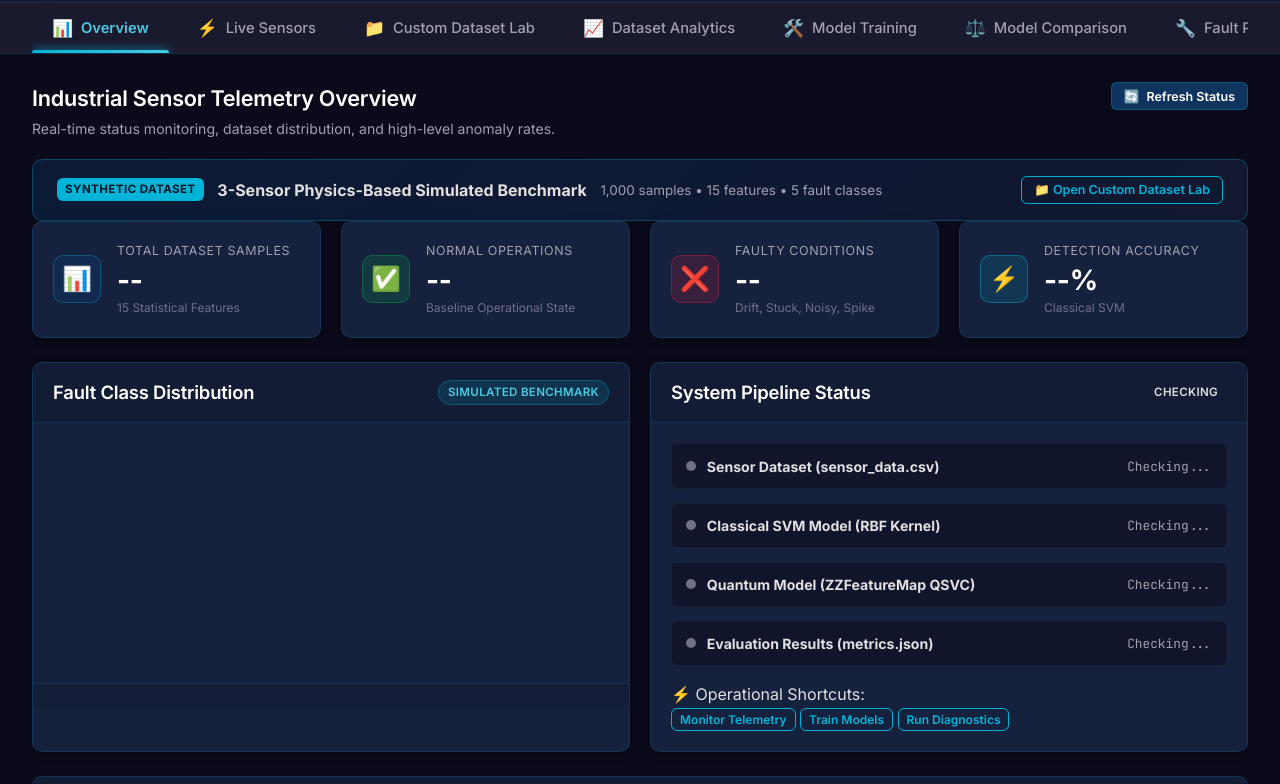
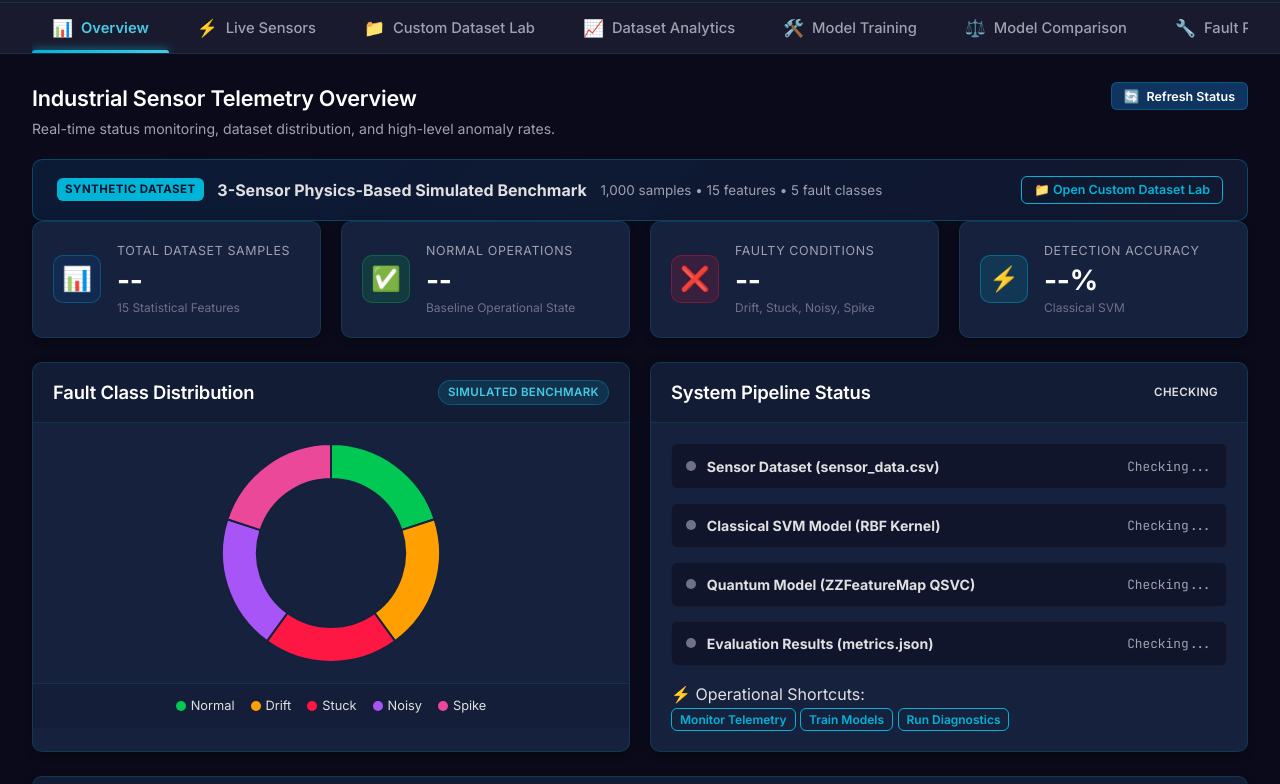
Before and after one commit to Pearlin-01/sensor-detection-qc-, a plain HTML site: page index.html in a window 1280 px wide. Shown: the part 74-858 px from the top of the page. Drawn offline with nearby package versions, Linux system fonts and the light colour scheme; files that its build step writes are made by us from their sources; no server answers.

Commit message:
Update stylesheet and script paths in index.html

```diff
--- a/index.html
+++ b/index.html
@@ -12,7 +12,7 @@
     <link rel="preconnect" href="https://fonts.gstatic.com" crossorigin>
     <link href="https://fonts.googleapis.com/css2?family=Inter:wght@300;400;500;600;700&family=JetBrains+Mono:wght@400;500;600&display=swap" rel="stylesheet">
     <!-- Dashboard Stylesheet -->
-    <link rel="stylesheet" href="/static/style.css">
+    <link rel="stylesheet" href="./dashboard/static/style.css">
 </head>
 <body>
     <!-- Top Global Header -->
@@ -1417,6 +1417,6 @@
     </div>
 
     <!-- Dashboard JavaScript Controller -->
-    <script src="/static/script.js"></script>
+   <script src="./dashboard/static/script.js"></script>
 </body>
 </html>
```
